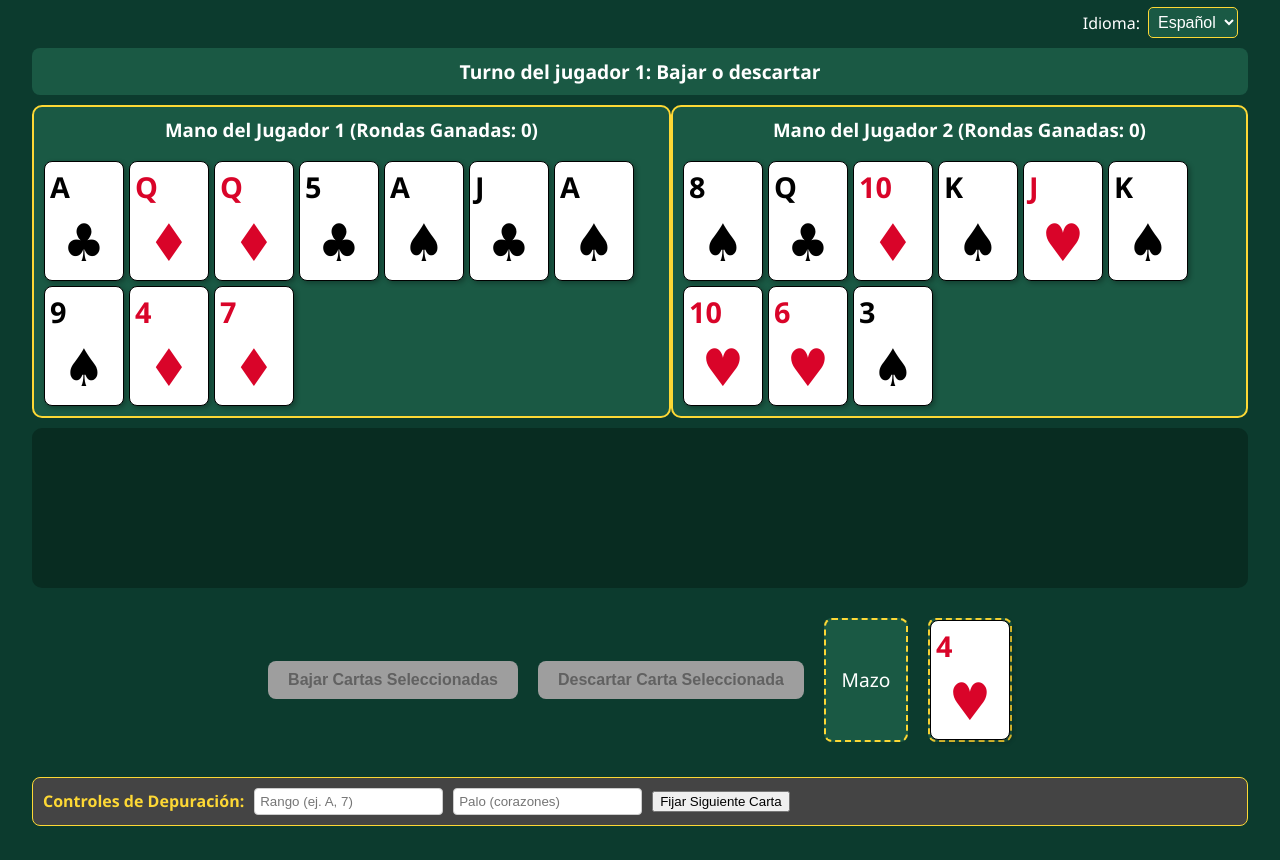
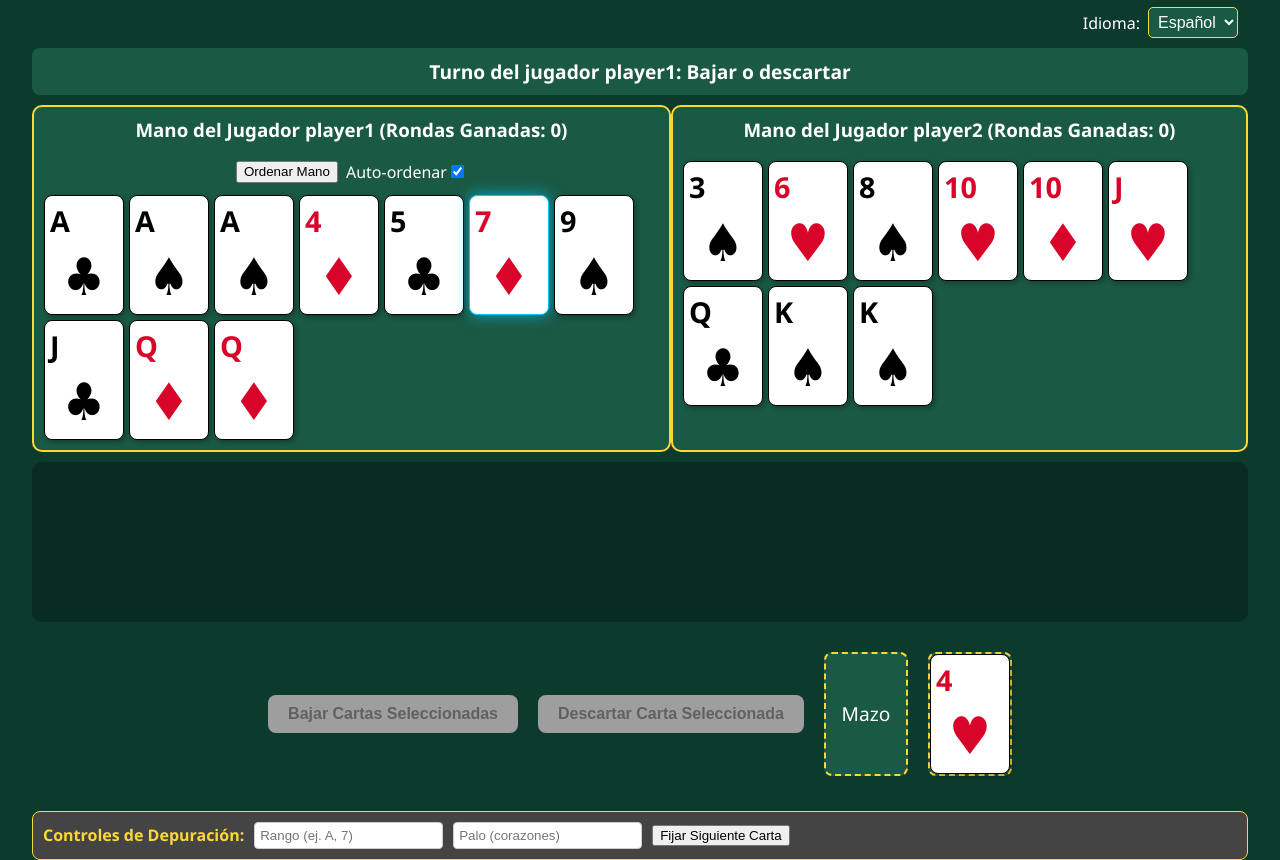
Before and after one commit to mclarty3/loba-card-game, a website with bundled scripts: page public/index.html in a window 1280 px wide. Both pictures are taken after a click on the element "Mazo". Shown: the part 76-936 px from the top of the page. Before the commit the page ends 902 px from the top, so only its background shows below. Built offline with nearby package versions, Linux system fonts and the light colour scheme.

Commit message:
Add auto-sort to player's hand

```diff
--- a/public/style.css
+++ b/public/style.css
@@ -56,6 +56,13 @@ h1 {
 .player-hand h3 {
     margin-top: 0;
     text-align: center;
+}
+
+.player-info-container .hand-controls {
+    display: flex;
+    justify-content: center;
+    column-gap: 8px;
+    margin-bottom: 12px;
 }
 
 .active-hand .card:hover {
@@ -165,8 +172,16 @@ h1 {
 }
 
 .card.selected {
-    border: 3px solid #00b4d8;
-    transform: scale(1.05);
+    transform: translateY(-10px);
+    box-shadow: 0 0 15px rgba(255, 215, 0, 0.9);
+    border-color: #ffd700;
+}
+
+.card.newly-drawn {
+    border-color: #00c8ff;
+    /* A bright blue border */
+    box-shadow: 0 0 15px rgba(0, 200, 255, 0.7);
+    /* A matching glow */
 }
 
 .action-button {
--- a/src/components/GameBoard.js
+++ b/src/components/GameBoard.js
@@ -71,8 +71,8 @@ export function createGameBoardElement(gameState, handlers) {
     gameState.players.forEach(player => {
         // Only allow card selection for the current player
         const isCurrentPlayer = player.id === gameState.currentPlayerId;
-        const handler = isCurrentPlayer ? handlers.onCardClick : () => { };
-        const playerHandElement = createPlayerHandElement(player, handler, gameState.selectedCards, gameState.gameMode);
+        const clickHandler = isCurrentPlayer ? handlers.onCardClick : () => { };
+        const playerHandElement = createPlayerHandElement(player, clickHandler, gameState.selectedCards, gameState.gameMode, handlers, gameState);
         if (isCurrentPlayer) {
             playerHandElement.classList.add('active-hand');
         }
--- a/src/components/PlayerHand.js
+++ b/src/components/PlayerHand.js
@@ -1,12 +1,16 @@
 // Component for displaying a player's hand
 import { createCardElement } from './Card.js';
 import { settings } from '../settings.js';
+import { sortHand } from '../game-logic/utils.js';
 
-export function createPlayerHandElement(player, onCardClick, selectedCards, gameMode) {
+export function createPlayerHandElement(player, onCardClick, selectedCards, gameMode, handlers, gameState) {
     const lang = settings.language;
     const playerHandElement = document.createElement('div');
     playerHandElement.classList.add('player-hand');
     playerHandElement.dataset.playerId = player.id;
+
+    const playerInfoContainer = document.createElement('div');
+    playerInfoContainer.classList.add('player-info-container');
 
     const playerName = document.createElement('h3');
     const title = lang.player_hand_title(player.id);
@@ -18,19 +22,54 @@ export function createPlayerHandElement(player, onCardClick, selectedCards, game
         metric = `(${lang.rounds_won}: ${player.roundsWon})`;
     }
     playerName.textContent = `${title} ${metric}`;
-    playerHandElement.appendChild(playerName);
+    playerInfoContainer.appendChild(playerName);
+
+    // Add sort controls for human player
+    if (player.id === 'player1') {
+        const controlsContainer = document.createElement('div');
+        controlsContainer.classList.add('hand-controls');
+
+        const sortButton = document.createElement('button');
+        sortButton.textContent = lang.sort_hand;
+        sortButton.classList.add('sort-button');
+        sortButton.addEventListener('click', () => handlers.onSort(player.id));
+        controlsContainer.appendChild(sortButton);
+
+        const autoSortLabel = document.createElement('label');
+        autoSortLabel.textContent = lang.auto_sort;
+        const autoSortCheckbox = document.createElement('input');
+        autoSortCheckbox.type = 'checkbox';
+        autoSortCheckbox.checked = player.autoSort;
+        autoSortCheckbox.addEventListener('change', (e) => handlers.onToggleAutoSort(player.id, e.target.checked));
+        autoSortLabel.appendChild(autoSortCheckbox);
+        controlsContainer.appendChild(autoSortLabel);
+
+        playerInfoContainer.appendChild(controlsContainer);
+    }
+
+    playerHandElement.appendChild(playerInfoContainer);
 
     const cardsContainer = document.createElement('div');
     cardsContainer.classList.add('cards-container');
 
-    player.hand.forEach((card, index) => {
+    let handToRender = [...player.hand];
+    if (player.autoSort) {
+        handToRender = sortHand(handToRender);
+    }
+
+    handToRender.forEach((card) => {
         const cardElement = createCardElement(card);
-        cardElement.dataset.cardIndex = index;
         cardElement.addEventListener('click', () => onCardClick(card));
 
         // Add 'selected' class if the card is in the selectedCards array
-        if (selectedCards.includes(card)) {
+        if (selectedCards.some(selectedCard => selectedCard.id === card.id)) {
             cardElement.classList.add('selected');
+        }
+
+        // Add 'newly-drawn' class if the card was just drawn
+        if (player.id === 'player1' && gameState.recentlyDrawnCard &&
+            gameState.recentlyDrawnCard.id === card.id) {
+            cardElement.classList.add('newly-drawn');
         }
 
         cardsContainer.appendChild(cardElement);
--- a/src/game-logic/actions.js
+++ b/src/game-logic/actions.js
@@ -11,6 +11,10 @@ export function drawFromDeck(gameState) {
         console.log("You have already drawn a card this turn.");
         return;
     }
+
+    // Clear any highlight from the previous turn
+    gameState.recentlyDrawnCard = null;
+
     const currentPlayer = gameState.players.find(p => p.id === gameState.currentPlayerId);
     if (!currentPlayer) return;
 
@@ -37,6 +41,8 @@ export function drawFromDeck(gameState) {
 
         currentPlayer.hand.push(drawnCard);
         gameState.turnPhase = 'play';
+        // Highlight the drawn card
+        gameState.recentlyDrawnCard = drawnCard;
     } else {
         console.warn("The deck is empty!");
     }
@@ -53,6 +59,8 @@ export function drawFromDiscard(gameState) {
         console.log("You have already drawn a card this turn.");
         return;
     }
+    // Clear any highlight from the previous turn
+    gameState.recentlyDrawnCard = null;
     const currentPlayer = gameState.players.find(p => p.id === gameState.currentPlayerId);
     if (!currentPlayer || gameState.discardPile.length === 0) return;
 
@@ -68,7 +76,8 @@ export function drawFromDiscard(gameState) {
 
     if (meldType) {
         // It's a valid meld. Form it on the table automatically.
-        gameState.discardPile.pop();
+        const drawnCard = gameState.discardPile.pop();
+        const potentialMeld = [...gameState.selectedCards, drawnCard];
 
         // Add the new meld to the table, sorting if it's an escalera
         const meldCards = meldType === 'escalera' ? sortEscalera(potentialMeld) : potentialMeld;
@@ -206,7 +215,7 @@ export function layOffCards(gameState, meldIndex) {
             const cardIndex = currentPlayer.hand.findIndex(c => c.rank === cardToLayOff.rank && c.suit === cardToLayOff.suit);
             if (cardIndex > -1) {
                 currentPlayer.hand.splice(cardIndex, 1);
-                gameState.discardPile.push(cardToLayOff);
+                meldToAddTo.cards.push(cardToLayOff);
                 gameState.selectedCards = [];
                 console.log(`Successful lay off to Pierna. Card moved to discard pile.`);
                 if (currentPlayer.hand.length === 0) endRound(gameState, currentPlayer);
@@ -282,8 +291,12 @@ export function discardCard(gameState) {
     if (currentPlayer.hand.length === 0) {
         endRound(gameState, currentPlayer);
     } else {
+        // Clear highlight when turn ends
+        gameState.recentlyDrawnCard = null;
         // Advance to the next player and reset the turn phase
-        gameState.currentPlayerId = (gameState.currentPlayerId % gameState.players.length) + 1;
+        const currentPlayerIndex = gameState.players.findIndex(p => p.id === gameState.currentPlayerId);
+        const nextPlayerIndex = (currentPlayerIndex + 1) % gameState.players.length;
+        gameState.currentPlayerId = gameState.players[nextPlayerIndex].id;
         gameState.turnPhase = 'draw';
         console.log(`Player ${currentPlayer.id} discarded. It's now Player ${gameState.currentPlayerId}'s turn.`);
     }
--- a/src/game-logic/deck.js
+++ b/src/game-logic/deck.js
@@ -1,7 +1,7 @@
 // src/game-logic/deck.js
 
 const SUITS = ['hearts', 'diams', 'clubs', 'spades'];
-const RANKS = ['A', '2', '3', '4', '5', '6', '7', '8', '9', '10', 'J', 'Q', 'K'];
+export const RANKS = ['A', '2', '3', '4', '5', '6', '7', '8', '9', '10', 'J', 'Q', 'K'];
 
 /**
  * Creates a new Loba deck, which consists of two standard 52-card decks
@@ -10,17 +10,18 @@ const RANKS = ['A', '2', '3', '4', '5', '6', '7', '8', '9', '10', 'J', 'Q', 'K']
  */
 export function createDeck() {
     let deck = [];
+    let cardId = 0;
     // Two standard decks
     for (let i = 0; i < 2; i++) {
         for (const suit of SUITS) {
             for (const rank of RANKS) {
-                deck.push({ suit, rank });
+                deck.push({ suit, rank, id: cardId++ });
             }
         }
     }
     // Four jokers
     for (let i = 0; i < 4; i++) {
-        deck.push({ suit: 'joker', rank: 'Joker' });
+        deck.push({ suit: 'joker', rank: 'Joker', id: cardId++ });
     }
     return deck;
 }
--- a/src/game-logic/game.js
+++ b/src/game-logic/game.js
@@ -15,12 +15,14 @@ export function startGame(numPlayers) {
 
     const players = [];
     for (let i = 1; i <= numPlayers; i++) {
+        const isAI = i !== 1; // Player 1 is human, others are AI
         players.push({
-            id: i,
+            id: `player${i}`,
             hand: [],
             score: 0,
             roundsWon: 0,
-            isAI: i === 2 // Player 2 is an AI
+            isAI: isAI,
+            autoSort: true
         });
     }
 
@@ -37,7 +39,7 @@ export function startGame(numPlayers) {
         players,
         deck,
         discardPile,
-        currentPlayerId: 1,
+        currentPlayerId: 'player1',
         // gameMode: 'puntos', // or 'loba'
         gameMode: 'loba', // or 'loba'
         gameSettings: {
--- a/src/game-logic/index.js
+++ b/src/game-logic/index.js
@@ -3,6 +3,7 @@ import { startGame, startNewRound } from './game.js';
 import { drawFromDeck, drawFromDiscard, meldSelectedCards, layOffCards, discardCard } from './actions.js';
 import { subscribe } from '../settings.js';
 import { runGameTurn } from './engine.js';
+import { sortHand } from './utils.js';
 
 // --- Game State ---
 let gameState;
@@ -46,11 +47,25 @@ const actionHandlers = {
         renderGame();
     },
     onCardClick: (card) => {
-        const cardIndex = gameState.selectedCards.findIndex(c => c.suit === card.suit && c.rank === card.rank);
+        const cardIndex = gameState.selectedCards.findIndex(c => c.id === card.id);
         if (cardIndex > -1) {
             gameState.selectedCards.splice(cardIndex, 1);
         } else {
             gameState.selectedCards.push(card);
+        }
+        renderGame();
+    },
+    onSort: (playerId) => {
+        const player = gameState.players.find(p => p.id === playerId);
+        if (player) {
+            player.hand = sortHand(player.hand);
+        }
+        renderGame();
+    },
+    onToggleAutoSort: (playerId, isEnabled) => {
+        const player = gameState.players.find(p => p.id === playerId);
+        if (player) {
+            player.autoSort = isEnabled;
         }
         renderGame();
     },
--- /dev/null
+++ b/src/game-logic/utils.js
@@ -0,0 +1,40 @@
+import { RANKS } from './deck.js';
+
+const SUITS_ORDER = ['hearts', 'diams', 'clubs', 'spades', 'joker'];
+
+function getRankValue(rank) {
+    const rankIndex = RANKS.indexOf(rank);
+    if (rankIndex !== -1) {
+        return rankIndex;
+    }
+    if (rank === 'Joker') {
+        return RANKS.length; // Jokers are highest
+    }
+    return -1; // Should not happen
+}
+
+function getSuitValue(suit) {
+    return SUITS_ORDER.indexOf(suit);
+}
+
+
+/**
+ * Sorts a hand of cards, first by rank, then by suit.
+ * @param {Array} hand Array of card objects.
+ * @returns {Array} A new array with the sorted cards.
+ */
+export function sortHand(hand) {
+    return [...hand].sort((a, b) => {
+        const rankValueA = getRankValue(a.rank);
+        const rankValueB = getRankValue(b.rank);
+
+        if (rankValueA !== rankValueB) {
+            return rankValueA - rankValueB;
+        }
+
+        // If ranks are equal, sort by suit
+        const suitValueA = getSuitValue(a.suit);
+        const suitValueB = getSuitValue(b.suit);
+        return suitValueA - suitValueB;
+    });
+}
--- a/src/locales/en.js
+++ b/src/locales/en.js
@@ -19,6 +19,8 @@ export const en = {
     next_round: 'Start Next Round',
     meld: 'Meld Selected Cards',
     discard: 'Discard Selected Card',
+    sort_hand: 'Sort Hand',
+    auto_sort: 'Auto-sort',
 
     // Piles
     deck: 'Deck',
--- a/src/locales/es.js
+++ b/src/locales/es.js
@@ -19,6 +19,8 @@ export const es = {
     next_round: 'Siguiente Ronda',
     meld: 'Bajar Cartas Seleccionadas',
     discard: 'Descartar Carta Seleccionada',
+    sort_hand: 'Ordenar Mano',
+    auto_sort: 'Auto-ordenar',
 
     // Piles
     deck: 'Mazo',
```
Also changed, not shown: README.md, 1 other file.
